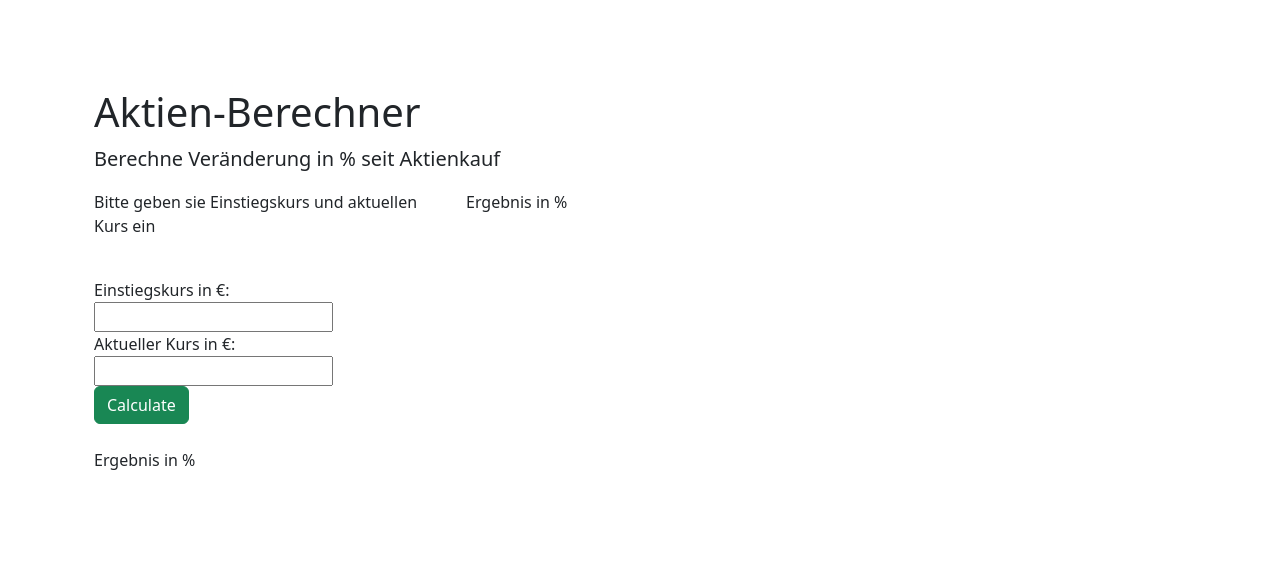
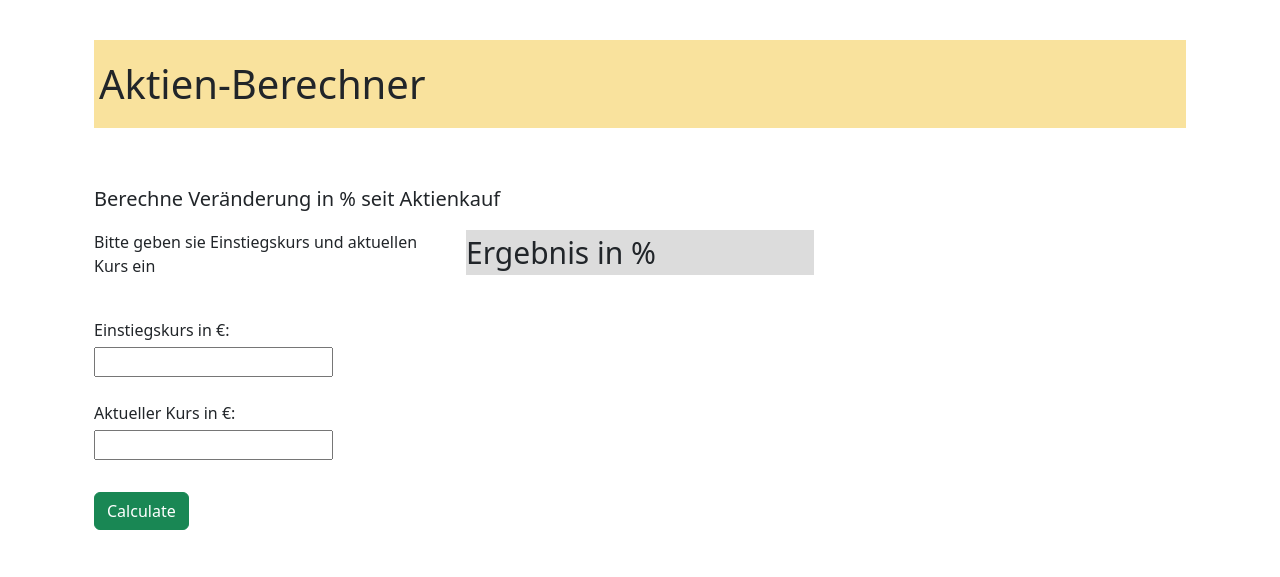
Before and after one commit to Bora-Oenal/javascript, a website: page Aktienchecker/src/index.html in a window 1280 px wide. Drawn offline with nearby package versions, Linux system fonts and the light colour scheme.

Commit message:
Fixing and optimization - aktienchecker.js

```diff
--- a/Aktienchecker/src/index.html
+++ b/Aktienchecker/src/index.html
@@ -1,5 +1,6 @@
 <!DOCTYPE html>
 <html lang="de">
+
 <head>
     <meta charset="UTF-8">
     <meta http-equiv="X-UA-Compatible" content="IE=edge">
@@ -10,6 +11,7 @@
 
     <title>Aktienchecker</title>
 </head>
+
 <body>
     <div class="container-sm pt-3">
 
@@ -18,9 +20,9 @@
             <!-- 2 column grid layout with text inputs for the first and last names -->
             <div class="container">
                 <br>
+                <h1>Aktien-Berechner</h1>
                 <br>
                 <br>
-                    <h1>Aktien-Berechner</h1>
                 <p class="lead">Berechne Veränderung in % seit Aktienkauf</p>
                 <div class="row">
                     <div class="col-xs-8 col-sm-6 col-md-4 col-lg-4">
@@ -29,17 +31,18 @@
 
                         <!--Eingabefeld Einstiegskurs-->
                         <!-- Info: the name attribute is used for posting to e.g. a database webserver. The id is primarily used for css (and javascript) -->
-                            <br/>
+                        <br />
                         <label for="start" class="label-own">Einstiegskurs in €:
                         </label>
-                            <br/>
+                        <br />
                         <input type="text" id="start" name="start">
 
                         <!--Eingabefeld Körpergröße-->
-                            <br/>
+                        <br />
+                        <br />
                         <label for="now" class="label-own">Aktueller Kurs in €:
                         </label>
-                            <br/>
+                        <br />
                         <input type="text" id="now" name="now">
 
                     </div>
@@ -50,22 +53,15 @@
                     </div>
                 </div>
                 <!-- /.container -->
+                <!-- Submit button -->
+                <button id="calculate" class="btn btn-primary btn-block mb-4">Calculate</button>
+        </form>
+        <div class="col-xs-4 col-sm-4 col-md-4 col-lg-4">
+            <p id="result"></p>
+        </div>
+    </div>
     <!-- JS -->
-                    <script src="js/projekt-aktiengewinn.js"></script>
+    <script src="script.js"></script>
 </body>
 
 </html>
-
-            <!-- Submit button -->
-            <button id="calculate" class="btn btn-primary btn-block mb-4">Calculate</button>
-        </form>
-
-        <div class="col-xs-4 col-sm-4 col-md-4 col-lg-4">
-            <p class="headline">Ergebnis in %
-            </p>
-            <p id="result"></p>
-        </div>
-    </div>
-    <script src="script.js"></script>
-</body>
-</html>
--- a/Aktienchecker/src/main.scss
+++ b/Aktienchecker/src/main.scss
@@ -2,7 +2,29 @@
 // Option A: Include all of Bootstrap
 
 // Include any default variable overrides here (though functions won't be available)
-
 @import "../node_modules/bootstrap/scss/bootstrap";
 
+h1 {
+    background-color: #f9e29d;
+    padding: 20px 5px;
+}
+
 // Then add additional custom code here
+#calculate {
+    margin-top: 32px;
+}
+/* Result Customizations */
+p.headline {
+    font-size: 30px;
+    font-weight: 500;
+    background-color: gainsboro;
+}
+
+p#result {
+    font-size: 30px;
+    font-weight: 700;
+    padding: 10px;
+}
+label.label-own {
+    margin: 0 0 5px;
+}
--- a/Aktienchecker/src/script.js
+++ b/Aktienchecker/src/script.js
@@ -3,7 +3,8 @@ window.addEventListener("load", function () {
     // ich hol bzw spreche zunächst das Element an das ein Ereignis auslöst -> hier also der Button
     let button = document.getElementById("calculate");
     // der Button geklickt wird soll folgende Funktion aufgerufen werden...
-    button.addEventListener("click", function () {
+    button.addEventListener("click", function (event) {
+        event.preventDefault();
 
         // zunächst sprechen wir die Textfeldeingaben an und sichern diese in Variablen
         let startObj = document.getElementById("start");
@@ -26,10 +27,12 @@ window.addEventListener("load", function () {
         erg.innerHTML = Math.round(change * 100) / 100 + " %";
 
         if (change < 0){
-            document.getElementById("result").style.backgroundColor = "#ff5e5e";
+            document.getElementById("result").style.backgroundColor = "#fcd9d9";
 
         } else if (change == 0){
             document.getElementById("result").style.backgroundColor = "orange";
+        } else if (change > 0){
+            document.getElementById("result").style.backgroundColor = "#a6efa6";
         }
 
         /* oder kurz:
```
Also changed, not shown: Aktienchecker/src/main.css, 1 other file. Lines whose indentation alone changed are shown as unchanged.
